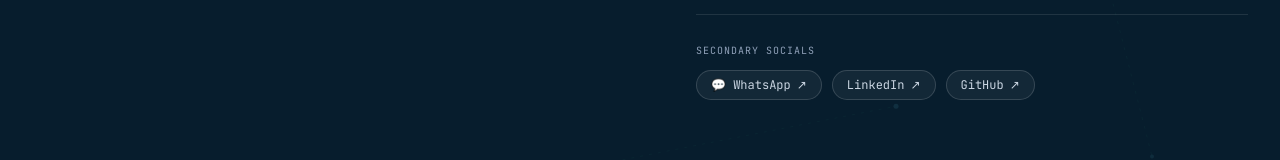
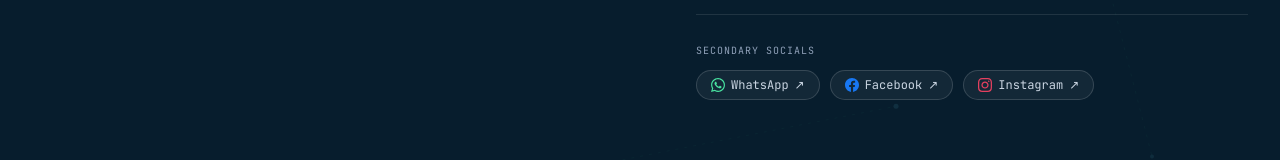
Before and after one commit to Kunchana-Wijesinghe/portfolio, a React (Vite) app: page / in a window 1280 px wide. Shown: the part 8354-8514 px from the top of the page. Built offline with nearby package versions, Linux system fonts and the light colour scheme.

Commit message:
feat: configure secondary socials with dedicated WhatsApp QR, Facebook, and Instagram links

```diff
--- a/src/data/portfolioData.js
+++ b/src/data/portfolioData.js
@@ -16,6 +16,9 @@ export const personalInfo = {
   githubUsername: 'Kunchana-Wijesinghe',
   linkedin: 'https://linkedin.com/in/kunchana-wijesinghe',
   linkedinUsername: 'kunchana-wijesinghe',
+  whatsapp: 'https://wa.me/qr/OXBEYFRF4ONKM1',
+  facebook: 'https://www.facebook.com/kunchana.wijesinghe?mibextid=ZbWKwL',
+  instagram: 'https://www.instagram.com/kunchana_wijesinghe?stkn=MW1vZ3gxZDhiY2NkYQ==',
   status: '3rd Year CS Undergrad (Y3S1) • Open to Software Internships',
   summary:
     'Motivated and enthusiastic 3rd Year Computer Science undergraduate at Sri Lanka Institute of Information Technology (SLIIT), currently in Year 3 Semester 1. Possesses comprehensive theoretical and applied training across Advanced Software Engineering, Parallel Computing, Intelligent Systems, Distributed Systems, Algorithms, and Relational Database Management. Experienced in architecting full-stack applications and distributed transaction systems, with robust leadership, communication, and analytical problem-solving capabilities.',
--- a/src/sections/Contact.jsx
+++ b/src/sections/Contact.jsx
@@ -258,30 +258,39 @@ export default function Contact() {
                 </span>
                 <div className="flex flex-wrap items-center gap-2.5">
                   <a
-                    href="https://wa.me/94702725762"
+                    href={personalInfo.whatsapp}
                     target="_blank"
                     rel="noreferrer"
-                    className="inline-flex items-center gap-1.5 px-3.5 py-1.5 rounded-full border border-white/15 bg-white/5 hover:bg-white/10 hover:border-[#49e3a1]/40 text-slate-300 hover:text-white text-xs font-mono transition-all"
+                    className="inline-flex items-center gap-1.5 px-3.5 py-1.5 rounded-full border border-white/15 bg-white/5 hover:bg-white/10 hover:border-[#49e3a1]/50 text-slate-300 hover:text-white text-xs font-mono transition-all"
                   >
-                    <span>💬 WhatsApp</span>
+                    <svg className="w-3.5 h-3.5 text-[#49e3a1] fill-current" viewBox="0 0 24 24">
+                      <path d="M.057 24l1.687-6.163c-1.041-1.804-1.588-3.849-1.587-5.946.003-6.556 5.338-11.891 11.893-11.891 3.181.001 6.167 1.24 8.413 3.488 2.245 2.248 3.481 5.236 3.48 8.414-.003 6.557-5.338 11.892-11.893 11.892-1.99-.001-3.951-.5-5.688-1.448l-6.305 1.654zm6.597-3.807c1.676.995 3.276 1.591 5.392 1.592 5.448 0 9.886-4.434 9.889-9.885.002-5.462-4.415-9.89-9.881-9.892-5.452 0-9.887 4.434-9.889 9.884-.001 2.225.651 3.891 1.746 5.634l-.999 3.648 3.742-.981zm11.387-5.464c-.074-.124-.272-.198-.57-.347-.297-.149-1.758-.868-2.031-.967-.272-.099-.47-.149-.669.149-.198.297-.768.967-.941 1.165-.173.198-.347.223-.644.074-.297-.149-1.255-.462-2.39-1.475-.883-.788-1.48-1.761-1.653-2.059-.173-.297-.018-.458.13-.606.134-.133.297-.347.446-.521.151-.172.2-.296.3-.495.099-.198.05-.372-.025-.521-.075-.148-.669-1.611-.916-2.206-.242-.579-.487-.501-.669-.51l-.57-.01c-.198 0-.52.074-.792.372s-1.04 1.016-1.04 2.479 1.065 2.876 1.213 3.074c.149.198 2.095 3.2 5.076 4.487.709.306 1.263.489 1.694.626.712.226 1.36.194 1.872.118.571-.085 1.758-.719 2.006-1.413.248-.695.248-1.29.173-1.414z"/>
+                    </svg>
+                    <span>WhatsApp</span>
                     <span>↗</span>
                   </a>
                   <a
-                    href={personalInfo.linkedin}
+                    href={personalInfo.facebook}
                     target="_blank"
                     rel="noreferrer"
-                    className="inline-flex items-center gap-1.5 px-3.5 py-1.5 rounded-full border border-white/15 bg-white/5 hover:bg-white/10 hover:border-[#66d8ee]/40 text-slate-300 hover:text-white text-xs font-mono transition-all"
+                    className="inline-flex items-center gap-1.5 px-3.5 py-1.5 rounded-full border border-white/15 bg-white/5 hover:bg-white/10 hover:border-[#1877f2]/50 text-slate-300 hover:text-white text-xs font-mono transition-all"
                   >
-                    <span>LinkedIn</span>
+                    <svg className="w-3.5 h-3.5 text-[#1877f2] fill-current" viewBox="0 0 24 24">
+                      <path d="M24 12.073c0-6.627-5.373-12-12-12s-12 5.373-12 12c0 5.99 4.388 10.954 10.125 11.854v-8.385H7.078v-3.47h3.047V9.43c0-3.007 1.792-4.669 4.533-4.669 1.312 0 2.686.235 2.686.235v2.953H15.83c-1.491 0-1.956.925-1.956 1.874v2.25h3.328l-.532 3.47h-2.796v8.385C19.612 23.027 24 18.062 24 12.073z"/>
+                    </svg>
+                    <span>Facebook</span>
                     <span>↗</span>
                   </a>
                   <a
-                    href={personalInfo.github}
+                    href={personalInfo.instagram}
                     target="_blank"
                     rel="noreferrer"
-                    className="inline-flex items-center gap-1.5 px-3.5 py-1.5 rounded-full border border-white/15 bg-white/5 hover:bg-white/10 hover:border-[#66d8ee]/40 text-slate-300 hover:text-white text-xs font-mono transition-all"
+                    className="inline-flex items-center gap-1.5 px-3.5 py-1.5 rounded-full border border-white/15 bg-white/5 hover:bg-white/10 hover:border-[#e4405f]/50 text-slate-300 hover:text-white text-xs font-mono transition-all"
                   >
-                    <span>GitHub</span>
+                    <svg className="w-3.5 h-3.5 text-[#e4405f] fill-current" viewBox="0 0 24 24">
+                      <path d="M12 2.163c3.204 0 3.584.012 4.85.07 3.252.148 4.771 1.691 4.919 4.919.058 1.265.069 1.645.069 4.849 0 3.205-.012 3.584-.069 4.849-.149 3.225-1.664 4.771-4.919 4.919-1.266.058-1.644.07-4.85.07-3.204 0-3.584-.012-4.849-.07-3.26-.149-4.771-1.699-4.919-4.92-.058-1.265-.07-1.644-.07-4.849 0-3.204.013-3.583.07-4.849.149-3.227 1.664-4.771 4.919-4.919 1.266-.057 1.645-.069 4.849-.069zm0-2.163c-3.259 0-3.667.014-4.947.072-4.358.2-6.78 2.618-6.98 6.98-.059 1.281-.073 1.689-.073 4.948 0 3.259.014 3.668.072 4.948.2 4.358 2.618 6.78 6.98 6.98 1.281.058 1.689.072 4.948.072 3.259 0 3.668-.014 4.948-.072 4.354-.2 6.782-2.618 6.979-6.98.059-1.28.073-1.689.073-4.948 0-3.259-.014-3.667-.072-4.947-.196-4.354-2.617-6.78-6.979-6.98-1.281-.059-1.69-.073-4.949-.073zm0 5.838c-3.403 0-6.162 2.759-6.162 6.162s2.759 6.163 6.162 6.163 6.162-2.759 6.162-6.163c0-3.403-2.759-6.162-6.162-6.162zm0 10.162c-2.209 0-4-1.79-4-4 0-2.209 1.791-4 4-4s4 1.791 4 4c0 2.21-1.791 4-4 4zm6.406-11.845c-.796 0-1.441.645-1.441 1.44s.645 1.44 1.441 1.44c.795 0 1.439-.645 1.439-1.44s-.644-1.44-1.439-1.44z"/>
+                    </svg>
+                    <span>Instagram</span>
                     <span>↗</span>
                   </a>
                 </div>
```
